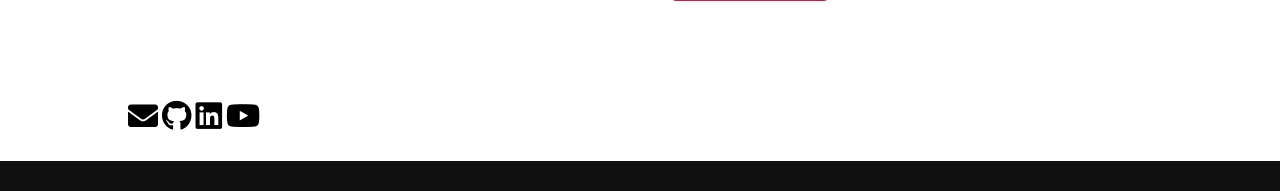
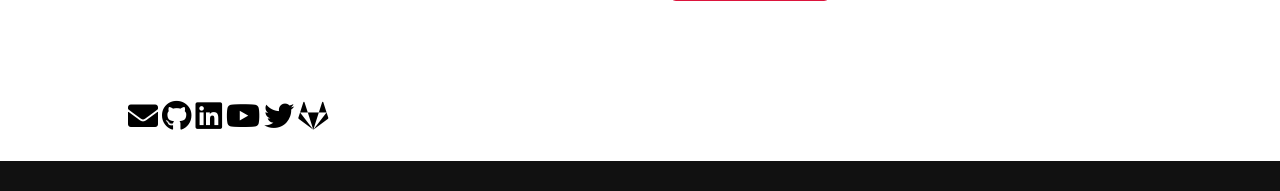
Before and after one commit to lea-dtech/portfolio1, a Django app: page / in a window 1280 px wide. Shown: the part 3791-3982 px from the top of the page. Run offline with Django 4.2, Linux system fonts and the light colour scheme; some libraries are stand-ins or nearby versions.

Commit message:
index page change

```diff
--- a/portfolio/templates/portfolio/index.html
+++ b/portfolio/templates/portfolio/index.html
@@ -472,7 +472,8 @@
             style="font-size:190%; color: black" class="fab fa-linkedin"></i></a>
     <a href="https://www.youtube.com/channel/UCMyhDUmlHrt9ZirR7WvJKhA" target="_blank" rel="noreferrer"> <i
             style="font-size:190%; color: black" class="fa-brands fa-youtube"></i></a>
-    <!-- <a href="https://twitter.com/Harishk09160312?t=UxYlkum2d-ctyu2UMLBP3Q&s=09" target="_blank" rel="noreferrer"> <i style="font-size:30px; color: black" class="fab fa-twitter"></i></a> -->
+    <a href="https://twitter.com/BINDASHVIKRAM" target="_blank" rel="noreferrer"> <i style="font-size:30px; color: black" class="fab fa-twitter"></i></a>
+    <a href="https://gitlab.com/lea-dtech" target="_blank" rel="noreferrer"> <i style="font-size:30px; color: black" class="fab fa-gitlab"></i></a>
 </div>
 
 <!-- footer section start -->
--- a/portfolio/templates/portfolio/personal.html
+++ b/portfolio/templates/portfolio/personal.html
@@ -125,7 +125,7 @@
                 </div><br>
                 <!-- -----END PGP PUBLIC KEY BLOCK----- -->
             </div>
-            <a href="mailto:vikramkumar8655@proton.me">Proton Mail</a>
+            <a href="mailto:vikramkumar8655@pm.me">Proton Mail</a>
             <br><br>
             <div>
                 <p class="text" style="color: red;">
```
